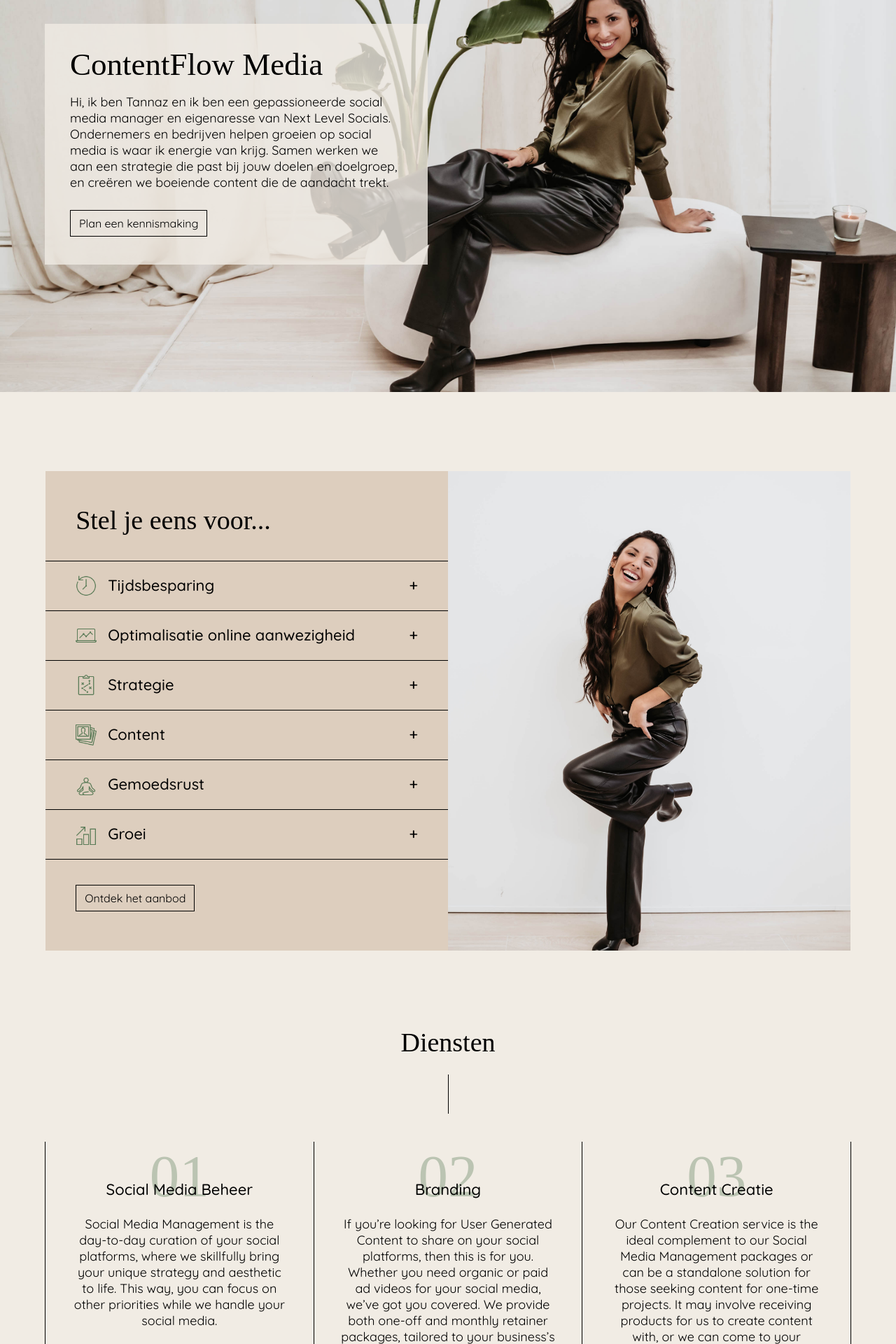
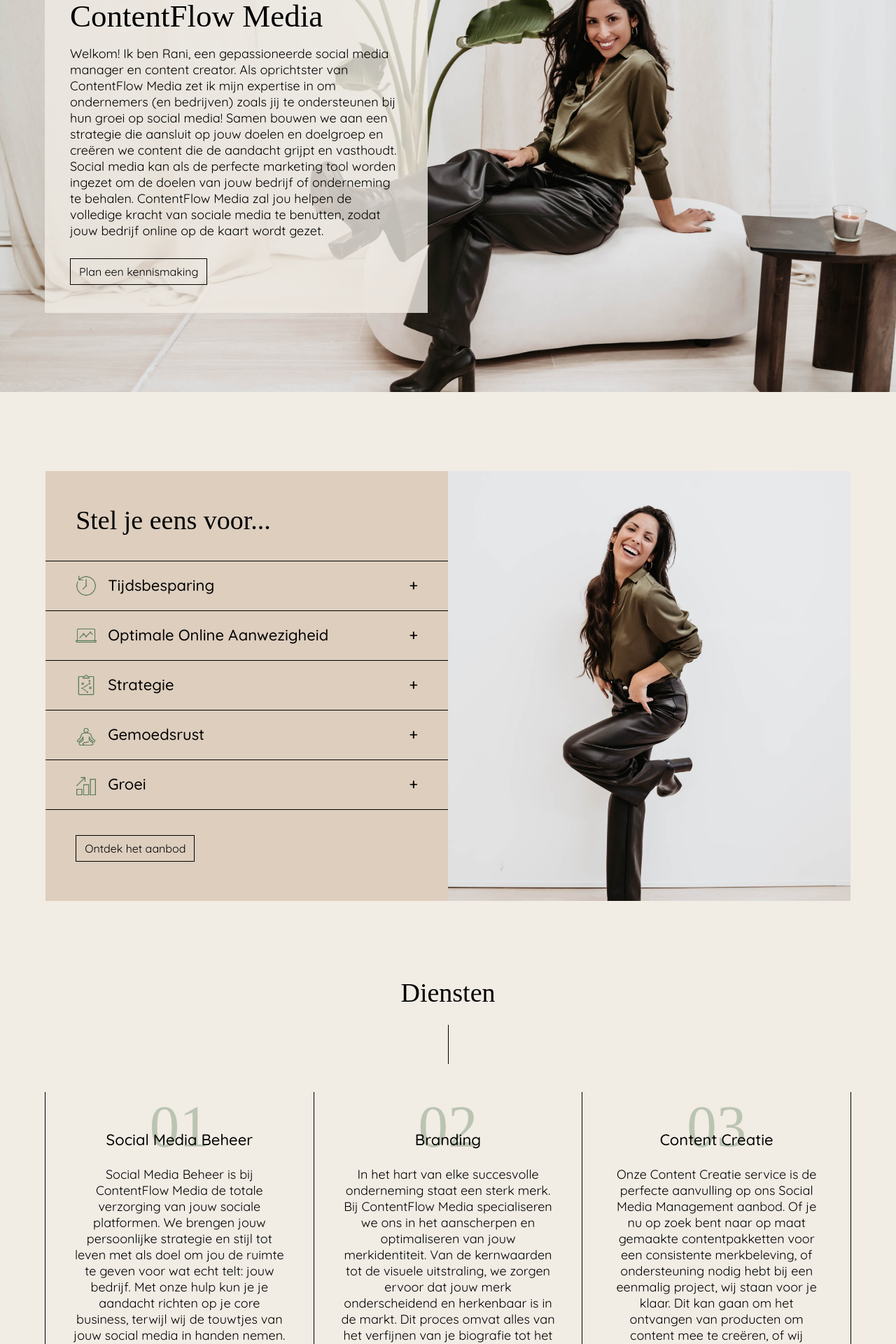
Before and after one commit to dannyfrelink/portfolio-rani, a React (Create React App) app: page / in a window 1280 px wide. Shown: the part 240-2160 px from the top of the page at 70% size. Built offline with nearby package versions, Linux system fonts and the light colour scheme; a web font is replaced by a local one.

Commit message:
feat: implement first pieces of real text content

```diff
--- a/src/App.css
+++ b/src/App.css
@@ -235,6 +235,10 @@
 
 main #pros section article:nth-child(even) {
 	border-top: 0.5px solid black;
+	border-bottom: 0.5px solid black;
+}
+
+main #pros section article:last-child {
 	border-bottom: 0.5px solid black;
 }
 
@@ -709,7 +713,7 @@
 	}
 
 	main #services section > div:first-child {
-		min-height: 505px;
+		min-height: 615px;
 	}
 
 	main #services section > div > p {
@@ -883,7 +887,7 @@
 	}
 
 	main #services section > div:first-child {
-		min-height: 450px;
+		min-height: 576px;
 	}
 
 	main #services > div > * {
@@ -897,6 +901,12 @@
 
 @media (min-width: 1400px) {
 	main #services section > div:first-child {
-		min-height: 400px;
+		min-height: 531px;
 	}
 }
+
+@media (min-width: 1600px) {
+	main #services section > div:first-child {
+		min-height: 464px;
+	}
+}
--- a/src/App.js
+++ b/src/App.js
@@ -88,13 +88,19 @@
 					<article>
 						<h1>ContentFlow Media</h1>
 						<p>
-							Hi, ik ben Tannaz en ik ben een gepassioneerde
-							social media manager en eigenaresse van Next Level
-							Socials. Ondernemers en bedrijven helpen groeien op
-							social media is waar ik energie van krijg. Samen
-							werken we aan een strategie die past bij jouw doelen
-							en doelgroep, en creëren we boeiende content die de
-							aandacht trekt.
+							Welkom! Ik ben Rani, een gepassioneerde social media
+							manager en content creator. Als oprichtster van
+							ContentFlow Media zet ik mijn expertise in om
+							ondernemers (en bedrijven) zoals jij te ondersteunen
+							bij hun groei op social media! Samen bouwen we aan
+							een strategie die aansluit op jouw doelen en
+							doelgroep en creëren we content die de aandacht
+							grijpt en vasthoudt. Social media kan als de
+							perfecte marketing tool worden ingezet om de doelen
+							van jouw bedrijf of onderneming te behalen.
+							ContentFlow Media zal jou helpen de volledige kracht
+							van sociale media te benutten, zodat jouw bedrijf
+							online op de kaart wordt gezet.
 						</p>
 
 						<Link
@@ -174,29 +180,23 @@
 						<h2>Leer mij kennen</h2>
 
 						<p>
-							I’m Tessa, the founder behind Yuki Social Studio.
-							With a background in Fashion & Branding at the
-							Amsterdam Fashion Institute, and working as a
-							Content Creator and Content Marketeer, I specialize
-							in crafting engaging visual content that tells
-							compelling brand stories. My keen eye for detail and
-							a deep passion for curating visuals have always been
-							a driving force in my journey.
+							Met een ruime ervaring in social media beheer en
+							content creatie, ben ik, Rani van Delden,
+							gespecialiseerd in het creëren van visuele content
+							die merkverhalen op een boeiende manier vertelt.
+							Mijn oog voor detail en mijn passie voor het creëren
+							van visuals zijn altijd de drijvende kracht geweest
+							in mijn reis.
 						</p>
 
 						<p>
-							Next to that, I’m a devoted animal lover. In 2022,
-							my volunteer work at an animal shelter led me to my
-							pup Yuki, who I adopted. He is a big part of my life
-							and is the inspiration behind the name of this
-							creative studio.
-						</p>
-
-						<p>
-							Yuki Social Studio is the result of these
-							experiences and passions, dedicated to helping
-							brands tell their unique stories, connect with their
-							audience, and achieve growth.
+							Daarnaast ben ik een toegewijde moeder en een
+							gepassioneerde liefhebber van sociale media, waarbij
+							ik mijn kennis, die ik heb opgedaan tijdens een HBO
+							LOI-cursus in sociale media én ervaring als
+							secretaresse, combineer om merken te helpen hun
+							unieke verhalen te delen, verbinding te maken met
+							hun publiek en groei te realiseren.
 						</p>
 					</section>
 				</Element>
@@ -225,21 +225,21 @@
 
 					<section>
 						<Element name={navItems[5].toLowerCase()}>
-							<h2>Plan een kennismaking</h2>
+							<h2>Plan een kennismakingsgesprek</h2>
 							<p>
-								Ik begrijp dat je veel vragen hebt en eerst wil
-								onderzoeken of wij een match zijn. Vul hieronder
-								je gegevens in en ik neem binnen 24 uur contact
-								met je op!
+								Logisch dat je nog een aantal vragen hebt en
+								wilt onderzoeken of we een goede match zijn. Vul
+								daarom hieronder je gegevens in en ik zal binnen
+								48 uur contact met je op nemen!
 							</p>
 							<p>
-								Bevind je je nog in de verkennende fase of heb
-								je wellicht nog geen volledig beeld van de
-								opties? Neem dan óók contact met mij op voor een
-								vrijblijvend gesprek.
+								Ben je nog zoekende of heb je mogelijk nog geen
+								volledig beeld van de opties? Neem dan ook
+								contact met mij op voor een vrijblijvend
+								gesprek.
 							</p>
-							<p>Liever contact via Whatsapp?</p>
-							<p>+31 6 22946356</p>
+							<p>Voor direct contact via Whatsapp:</p>
+							<p>+31 6 12032808</p>
 						</Element>
 
 						<ContactForm />
--- a/src/variables.js
+++ b/src/variables.js
@@ -18,16 +18,16 @@
 	{
 		title: "Tijdsbesparing",
 		description:
-			"Door social media uit te besteden kun je jouw kostbare tijd, aandacht en energie besteden aan je core business.",
+			"Door het beheer van je social media aan ons over te laten, kun je kostbare tijd, aandacht en energie steken in je kerntaken.",
 		icon: {
 			src: timeIcon,
 			alt: "Tijdsbesparing Icoon",
 		},
 	},
 	{
-		title: "Optimalisatie online aanwezigheid",
+		title: "Optimale Online Aanwezigheid",
 		description:
-			"Door social media uit te besteden kun je jouw kostbare tijd, aandacht en energie besteden aan je core business.",
+			"Wij zorgen voor een sterkere online aanwezigheid door strategische inzet en content die jouw merk versterkt.",
 		icon: {
 			src: performanceIcon,
 			alt: "Optimalisatie Online Aanwezigheid Icoon",
@@ -36,25 +36,16 @@
 	{
 		title: "Strategie",
 		description:
-			"Door social media uit te besteden kun je jouw kostbare tijd, aandacht en energie besteden aan je core business.",
+			"Wij ontwikkelen samen een maatwerk social media strategie die past bij jouw bedrijf en doelstellingen.",
 		icon: {
 			src: strategyIcon,
 			alt: "Strategie Icoon",
 		},
 	},
 	{
-		title: "Content",
-		description:
-			"Door social media uit te besteden kun je jouw kostbare tijd, aandacht en energie besteden aan je core business.",
-		icon: {
-			src: contentIcon,
-			alt: "Content Icoon",
-		},
-	},
-	{
 		title: "Gemoedsrust",
 		description:
-			"Door social media uit te besteden kun je jouw kostbare tijd, aandacht en energie besteden aan je core business.",
+			"Vertrouw op onze deskundigheid en ervaar de rust dat jouw sociale media in goede handen is.",
 		icon: {
 			src: relaxIcon,
 			alt: "Gemoedsrust Icoon",
@@ -63,7 +54,7 @@
 	{
 		title: "Groei",
 		description:
-			"Door social media uit te besteden kun je jouw kostbare tijd, aandacht en energie besteden aan je core business.",
+			"Zet de stap naar meer bereik en betrokkenheid, wat leidt tot groei van je bedrijf.",
 		icon: {
 			src: growthIcon,
 			alt: "Groei Icoon",
@@ -76,46 +67,38 @@
 		number: "01",
 		title: "Social Media Beheer",
 		description:
-			"Social Media Management is the day-to-day curation of your social platforms, where we skillfully bring your unique strategy and aesthetic to life. This way, you can focus on other priorities while we handle your social media.",
+			"Social Media Beheer is bij ContentFlow Media de totale verzorging van jouw sociale platformen. We brengen jouw persoonlijke strategie en stijl tot leven met als doel om jou de ruimte te geven voor wat echt telt: jouw bedrijf. Met onze hulp kun je je aandacht richten op je core business, terwijl wij de touwtjes van jouw social media in handen nemen.",
 		included: [
-			"Concept",
-			"Script Writing",
-			"Video / Photography",
-			"Editing",
-			"1 Free Revision",
-			"30 Days Paid Advertising",
-			"Google Drive or WeTransfer access to all content",
+			"Een strategisch overleg om jouw visie helder te krijgen",
+			"Het creëren van pakkende content die jouw publiek aanspreekt",
+			"Het volledige beheer van een afgesproken aantal platformen",
+			"Het finetunen en optimaliseren van je social media accounts",
+			"Een uitgewerkte contentkalender voor gestructureerde publicaties",
+			"Directe communicatie en overleg via Whatsapp",
+			"Maandelijkse analyses en strategiegesprekken om de voortgang te bespreken",
 		],
 	},
 	{
 		number: "02",
 		title: "Branding",
 		description:
-			"If you’re looking for User Generated Content to share on your social platforms, then this is for you. Whether you need organic or paid ad videos for your social media, we’ve got you covered. We provide both one-off and monthly retainer packages, tailored to your business’s specific requirements.",
+			"In het hart van elke succesvolle onderneming staat een sterk merk. Bij ContentFlow Media specialiseren we ons in het aanscherpen en optimaliseren van jouw merkidentiteit. Van de kernwaarden tot de visuele uitstraling, we zorgen ervoor dat jouw merk onderscheidend en herkenbaar is in de markt. Dit proces omvat alles van het verfijnen van je biografie tot het waarborgen van een consequente merkervaring over alle kanalen.",
 		included: [
-			"Concept",
-			"Script Writing",
-			"Video / Photography",
-			"Editing",
-			"1 Free Revision",
-			"30 Days Paid Advertising",
-			"Google Drive or WeTransfer access to all content",
+			"Analyse en verfijning van de merkstrategie",
+			"Ontwikkeling van een unieke merkpersoonlijkheid",
+			"Ontwerp van een consistent visueel merkpalet (logo, kleurenschema, typografie)",
+			"Advies over merkpositionering en communicatiestrategie",
+			"Ontwikkeling van merkrichtlijnen voor intern en extern gebruik",
+			"Creatie van branded content voor alle platformen",
+			"Merkmonitoring en advies voor continue verbetering",
 		],
 	},
 	{
 		number: "03",
 		title: "Content Creatie",
 		description:
-			"Our Content Creation service is the ideal complement to our Social Media Management packages or can be a standalone solution for those seeking content for one-time projects. It may involve receiving products for us to create content with, or we can come to your location, depending on your unique needs. We’re always ready to explore what we can do to meet your specific content requirements.",
-		included: [
-			"Concept",
-			"Script Writing",
-			"Video / Photography",
-			"Editing",
-			"1 Free Revision",
-			"30 Days Paid Advertising",
-			"Google Drive or WeTransfer access to all content",
-		],
+			"Onze Content Creatie service is de perfecte aanvulling op ons Social Media Management aanbod. Of je nu op zoek bent naar op maat gemaakte contentpakketten voor een consistente merkbeleving, of ondersteuning nodig hebt bij een eenmalig project, wij staan voor je klaar. Dit kan gaan om het ontvangen van producten om content mee te creëren, of wij komen langs om op maat gemaakte content te ontwikkelen die écht resoneert met jouw doelgroep. We staan altijd klaar om te bespreken hoe we kunnen voldoen aan jouw specifieke contentbehoeften.",
+		included: ["", "", "", "", "", "", ""],
 	},
 ];
 
```
